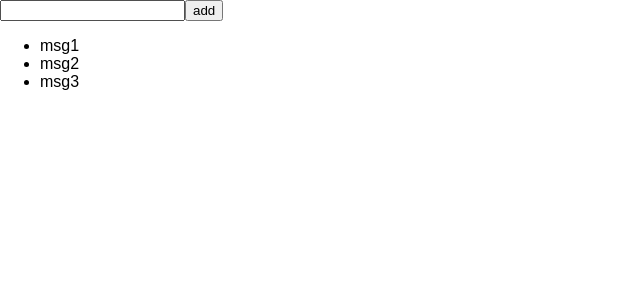
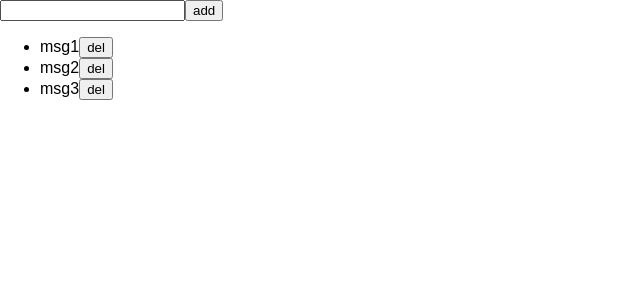
Before and after one commit to kathydingcn/todoList, a React (Create React App) app: page / in a window 1280 px wide. Shown: the top 300 px of the page, without its empty margins (0-640 px from the left). Built offline with nearby package versions, Linux system fonts and the light colour scheme.

Commit message:
update app.js

```diff
--- a/src/app/App.js
+++ b/src/app/App.js
@@ -2,26 +2,13 @@ import React, { Component } from 'react';
 
 import './App.css';
 
+import TodoList from './todolist/todolist';
+
 class App extends Component {
-  constructor(){
-    super();
-    this.state={msg: ["msg1","msg2","msg3"]};
-    this.handleAdd = this.handleAdd.bind(this);
-  }
-  handleAdd(e){
-    this.setState({msg: [...this.state.msg, "msg4"]});
-  }
-  render() {
+  render(){
     return (
-      <div>
-        <input type="text" />
-        <button onClick={this.handleAdd}>add</button>
-
-        <ul>
-            {this.state.msg.map(v=>{return <li>{v}</li>})}
-      </ul>
-      </div>
-    );
+        <TodoList/>
+    )
   }
 }
 
--- /dev/null
+++ b/src/app/todolist/todolist.js
@@ -0,0 +1,40 @@
+import React from 'react';
+
+export default class TodoList extends  React.Component {
+    constructor(){
+        super();
+        this.state={msg: ["msg1","msg2","msg3"]};
+        this.handleAdd = this.handleAdd.bind(this);
+        this.handleInput = this.handleInput.bind(this);
+        this.handleDel = this.handleDel.bind(this);
+    }
+    handleAdd(e){
+        this.setState({msg: [...this.state.msg, "msg4"]});
+    }
+    handleInput(e){
+        this.setState({msg: [...this.state.msg, e.target.value]});
+    }
+    handleDel(e){
+        console.log(e.target.value);
+        // this.state.msg.filter((item, index)=>{return index!=e.target.value});
+        this.setState({msg:   this.state.msg.filter((item, index)=>{return index!=e.target.value})});
+        // this.setState({msg: });
+    }
+    render() {
+        var i=0;
+        return (
+            <div>
+                <input type="text" onKeyUp={this.handleInput}/>
+
+
+                <button onClick={this.handleAdd}>add</button>
+
+                <ul>
+
+                    {this.state.msg.map(v=>{return <li>{v}<button onClick={this.handleDel} value={i++}>del</button></li>})}
+
+                </ul>
+            </div>
+        );
+    }
+}
```
